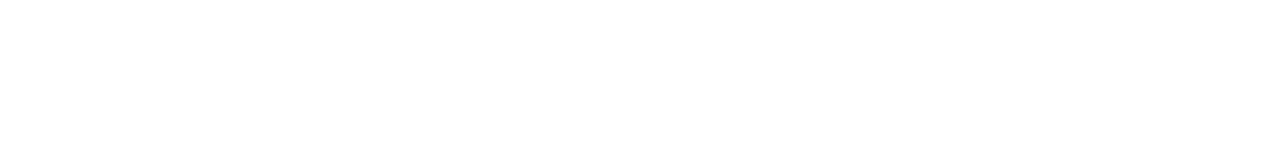
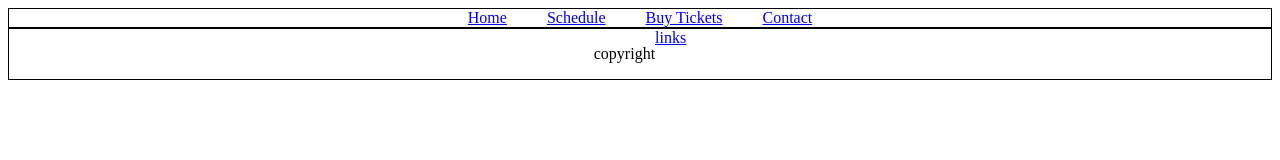
Before and after one commit to renhotsai/Festival, a plain HTML site: page index.html in a window 1280 px wide. Drawn offline with Linux system fonts and the light colour scheme.

Commit message:
feat: add content

```diff
--- a/assets/style/common.css
+++ b/assets/style/common.css
@@ -0,0 +1,12 @@
+header {
+    border: 1px solid black;
+    display: flex;
+    justify-content: center;
+    gap: 40px;
+}
+
+footer {
+    border: 1px solid black;
+    display: flex;
+    justify-content: center;
+}
--- a/index.html
+++ b/index.html
@@ -9,6 +9,21 @@
     <script src="./assets/js/common.js" defer="true"></script>
 </head>
 <body>
+    <header>
+        <a href="#">Home</a>
+        <a href="#">Schedule</a>
+        <a href="#">Buy Tickets</a>
+        <a href="#">Contact</a>
+    </header>
+    <main></main>
+    <!-- Tickets and Pricing Section -->
+    <section></section>
 
+    <!-- Map section -->
+    <section></section>
+    <footer>
+        <p>copyright</p>
+        <a href="#">links</a>
+    </footer>
 </body>
 </html>
```
Also changed, not shown: view/ticket.html (+0 -1 lines).
